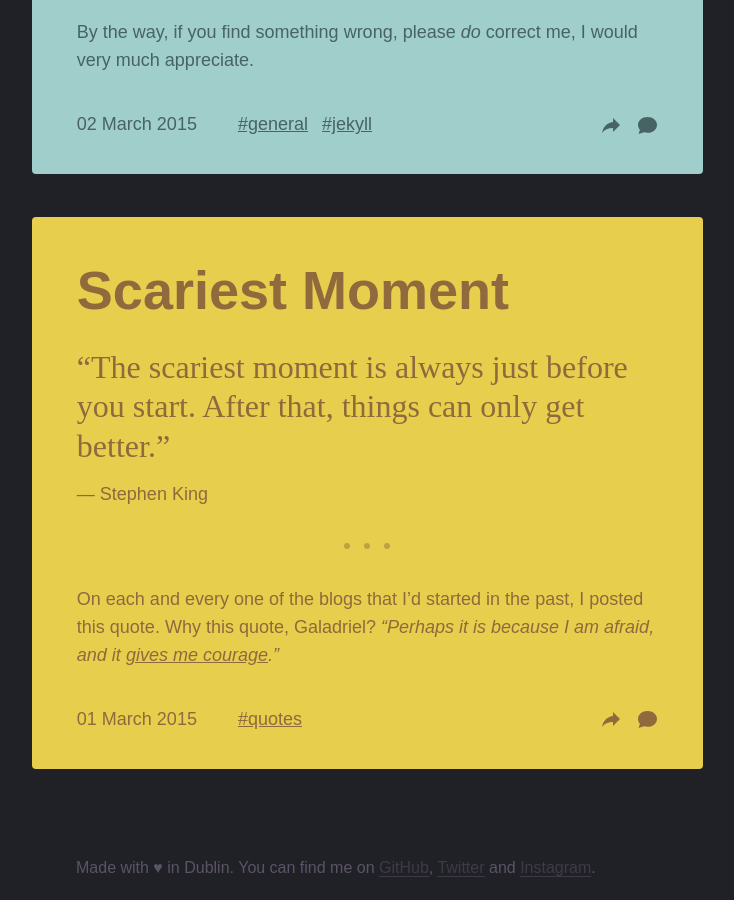
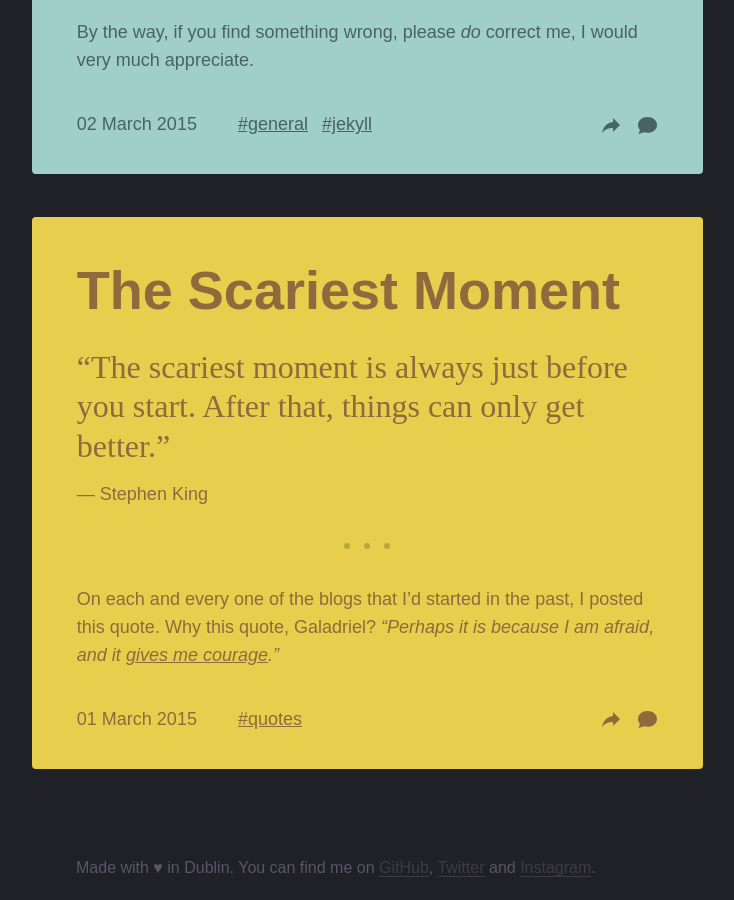
Before and after one commit to manfromanotherland/edmundojr-2014, a Jekyll site: the page built from blog/index.html, in a window 1280 px wide and 900 px high, scrolled down 1933 px. Shown: the whole window, without its empty margins (94-828 px from the left). Built offline with Jekyll 4.4.1, drawn with Linux system fonts in a browser that asks for light colours; Markdown is read by kramdown in place of the engine named in the settings.

Commit message:
Add title to the post

```diff
--- a/_posts/2015-03-01-scariest-moment.md
+++ b/_posts/2015-03-01-scariest-moment.md
@@ -1,6 +1,6 @@
 ---
 layout:     post
-title:
+title:      The Scariest Moment
 categories: blog
 tags:       [quotes]
 type:       quote
```
